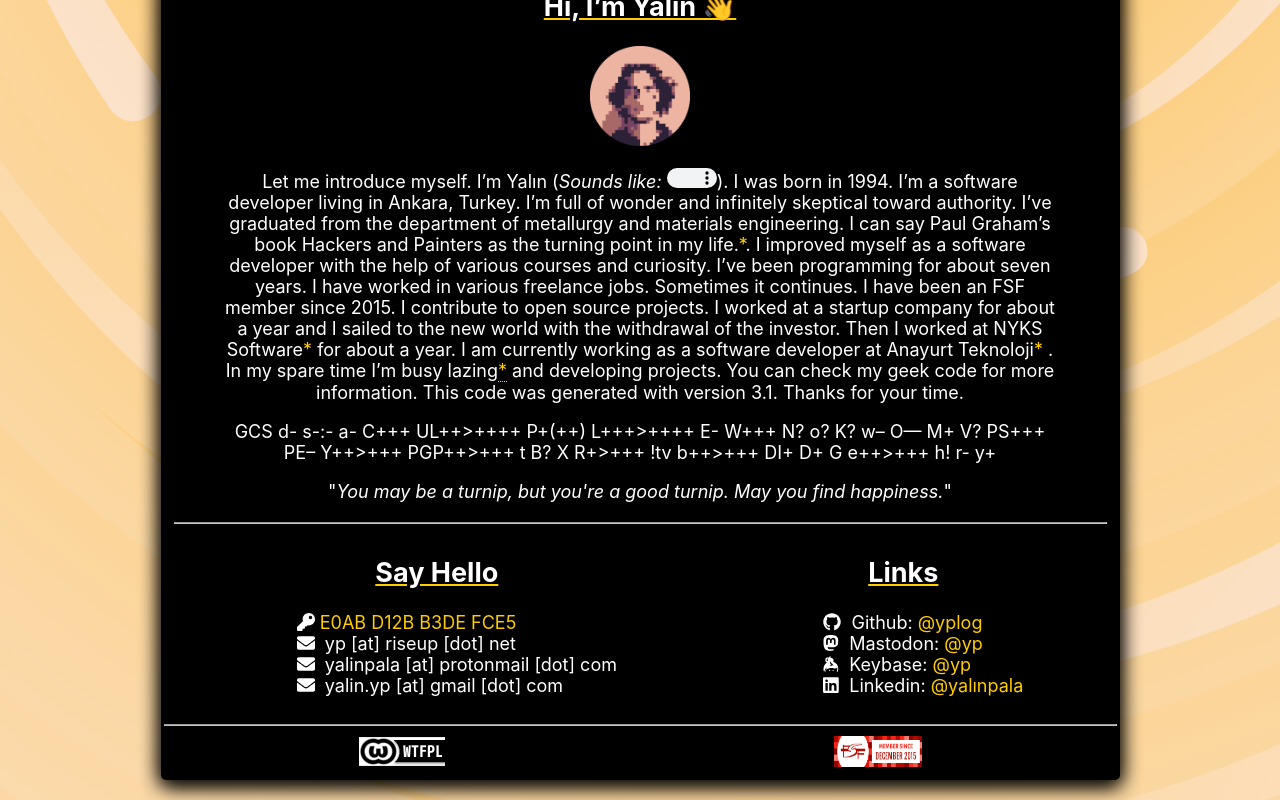
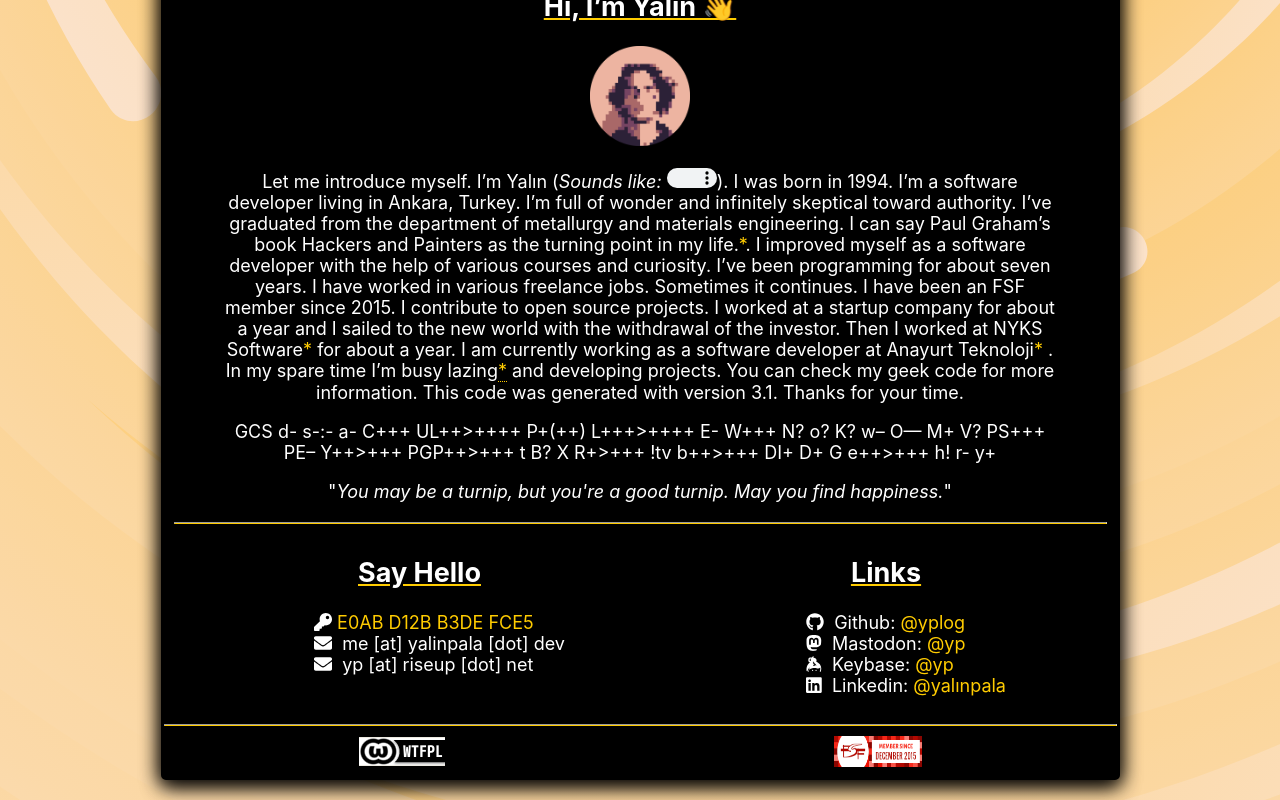
Before and after one commit to yplog/yphp, a Next.js app: page / in a window 1280 px wide. Shown: the part 395-1195 px from the top of the page. Built offline with nearby package versions, Linux system fonts and the light colour scheme.

Commit message:
dev mail

```diff
--- a/components/contact.js
+++ b/components/contact.js
@@ -26,15 +26,11 @@ export default function Contact() {
           </li>
           <li>
             <FontAwesomeIcon icon={faEnvelope} />
-            &nbsp; yp [at] riseup [dot] net
+            &nbsp; me [at] yalinpala [dot] dev
           </li>
           <li>
             <FontAwesomeIcon icon={faEnvelope} />
-            &nbsp; yalinpala [at] protonmail [dot] com
-          </li>
-          <li>
-            <FontAwesomeIcon icon={faEnvelope} />
-            &nbsp; yalin.yp [at] gmail [dot] com
+            &nbsp; yp [at] riseup [dot] net
           </li>
         </ul>
       </section>
```
